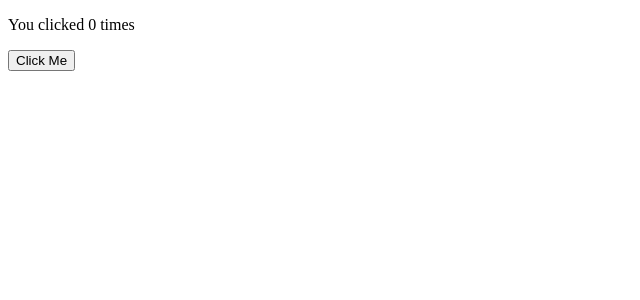
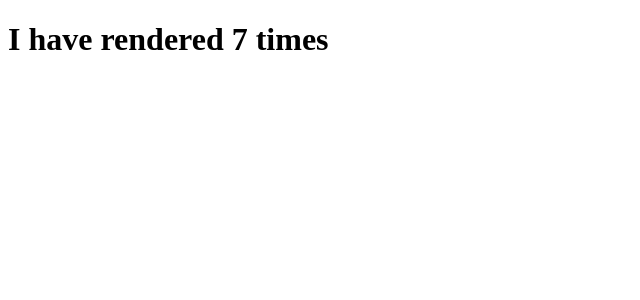
Before and after one commit to suraj-singh12/sem6codes, a React (Create React App) app in the folder web-dev-with-react/react INT252/my-new-app/: page / in a window 1280 px wide. Shown: the top 300 px of the page, without its empty margins (0-640 px from the left). Built offline with nearby package versions, Linux system fonts and the light colour scheme.

Commit message:
useEffect

```diff
--- a/web-dev-with-react/react INT252/my-new-app/src/index.js
+++ b/web-dev-with-react/react INT252/my-new-app/src/index.js
@@ -280,49 +280,175 @@
 
 
 
-// useEffect
-import React from 'react';
+//  * useEffect : used to perform side effects in components,
+// data fetching, setting up a subscription, and manually changing the DOM in React components are all examples of side effects.
+// useEffect always has a callback function
+
+// import React from 'react';
+// import ReactDOM from 'react-dom/client';
+
+
+// // useEffect implementation in class Components
+// class Book extends React.Component {
+//     // constructor() {
+//     //     super()
+//     //     this.state = {
+//     //         count : 0
+//     //     }
+//     //     this.setCount = this.setCount.bind(this);
+//     // }
+//     state = {
+//         count : 0
+//     }
+
+//     setCount() {
+//         let currentCount = this.state.count;
+//         this.setState({count : currentCount + 1});
+//     }
+
+//     componentDidMount() {
+//         document.title = `You clicked ${this.state.count} times`;
+//     }
+
+//     // componentDidUpdate() implements useEffect functionality here
+//     componentDidUpdate() {
+//         document.title = `You clicked ${this.state.count} times`;
+//         const countElement = document.getElementById('count');
+//         countElement.textContent = `Counter : ${this.state.count}`;
+//     }
+//     render() {
+//         return (
+//             <>
+//             <p>You clicked {this.state.count} times</p>
+//             <p id="count"></p>
+//             <button onClick={this.setCount}>Click Me</button>
+//             </>
+//         )
+//     }
+// }
+
+// const root = ReactDOM.createRoot(document.getElementById('root'));
+// root.render(<Book />);
+
+
+// useEffect implementation in functional components
+import React, {useState, useEffect} from 'react';
 import ReactDOM from 'react-dom/client';
 
+const Timer = () => {
+    const [value, setValue] = useState(0);
+    // useEffect(() => {
+    //     setTimeout(() => {
+    //         setValue(value + 1);
+    //     }
+    //     , 1000);
+    // });
 
-// useEffect implementation in class Components
-class Book extends React.Component {
-    // constructor() {
-    //     super()
-    //     this.state = {
-    //         count : 0
-    //     }
-    //     this.setCount = this.setCount.bind(this);
-    // }
-    state = {
-        count : 0
+    const updateTime = () => {
+        setTimeout(()=> {
+            setValue(value + 1);
+        }, 1000);
     }
-
-    setCount() {
-        let currentCount = this.state.count;
-        this.setState({count : currentCount + 1});
-    }
-
-    componentDidMount() {
-        document.title = `You clicked ${this.state.count} times`;
-    }
-
-    // componentDidUpdate() implements useEffect functionality here
-    componentDidUpdate() {
-        document.title = `You clicked ${this.state.count} times`;
-        const countElement = document.getElementById('count');
-        countElement.textContent = `Counter : ${this.state.count}`;
-    }
-    render() {
-        return (
-            <>
-            <p>You clicked {this.state.count} times</p>
-            <p id="count"></p>
-            <button onClick={this.setCount}>Click Me</button>
-            </>
-        )
-    }
+    updateTime();
+    return <h1>I have rendered {value} times</h1>
 }
 
 const root = ReactDOM.createRoot(document.getElementById('root'));
-root.render(<Book />);
+root.render(<Timer />);
+
+
+
+// example : useState
+// import React from 'react';
+// import ReactDOM from 'react-dom/client';
+
+// class Book extends React.Component {
+//     state = {
+//         name: 'Fundamentals of React',
+//     }
+
+//     updateName = () => {
+//         let data = document.getElementById('name');
+//         if(data && data.value !== '')
+//             this.setState({ name: data.value });
+//     }
+
+//     render() {
+//         return (
+//             <>
+//                 <h1>{this.state.name}</h1>
+//                 <label htmlFor="name">
+//                     New Book Name:
+//                     <input type="text" id="name" />
+//                 </label>
+//                 <button onClick={this.updateName}>Change Name</button>
+//             </>
+//         )
+//     }
+
+// }
+
+// const root = ReactDOM.createRoot(document.getElementById('root'));
+// root.render(<Book />);
+
+// useState hook example 2
+// import React from 'react';
+// import ReactDOM from 'react-dom/client';
+// import { useState } from 'react';
+
+// const Book = () => {
+//     const [name, setName] = useState('Love C++');
+
+//     return (
+//         <>
+//             <h1>{name}</h1>
+//             <label htmlFor="name">
+//                 New Book Name:
+//                 <input type="text" id="name" />
+//             </label>
+//             <button onClick={() => setName(document.getElementById('name') ? document.getElementById('name').value : '')}>Change Name</button>
+//         </>
+//     )
+// }
+// const root = ReactDOM.createRoot(document.getElementById('root'));
+// root.render(<Book />);
+
+
+
+// // useEffect hook example2
+// import React from 'react';
+// import ReactDOM from 'react-dom/client';
+// import { useState } from 'react';
+
+
+// const Mobile = () => {
+//     const [specs, setSpecs] = useState({
+//         devName: 'Google Pixel 7 Pro',
+//         androidVersion: 'Android 11',
+//         weight: '212g weight',
+//         camera: '50MP Main camera',
+//         storage: '128GB storage',
+//         ram: '12GB RAM'
+//     });
+
+//     const updateRam = () => {
+//         setSpecs(prevSpecs => {
+//             return {...prevSpecs, ram: '8GB RAM'}
+//         });
+//     }
+//     return (
+//         <>
+//             <h1>{specs.devName}</h1>
+//             <p>{specs.androidVersion}</p>
+//             <p>{specs.weight}</p>
+//             <p>{specs.camera}</p>
+//             <p>{specs.storage}</p>
+//             <p>{specs.ram}</p>
+//             {/* <button onClick={() => setSpecs({...specs, ram: '8GB RAM'})}>Change RAM to 8 GB</button> */}
+//             <button onClick={updateRam}>Change RAM to 8 GB</button>
+//         </>
+//     )
+// }
+
+// const root = ReactDOM.createRoot(document.getElementById('root'));
+// root.render(<Mobile />);
```
